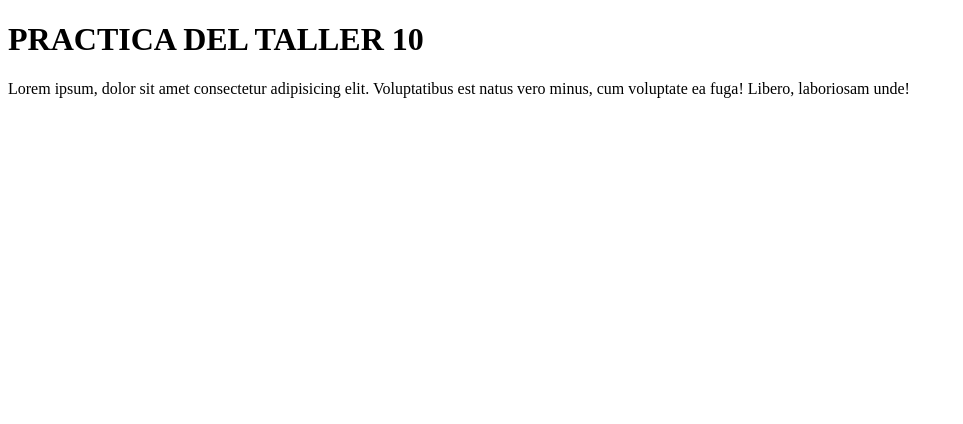
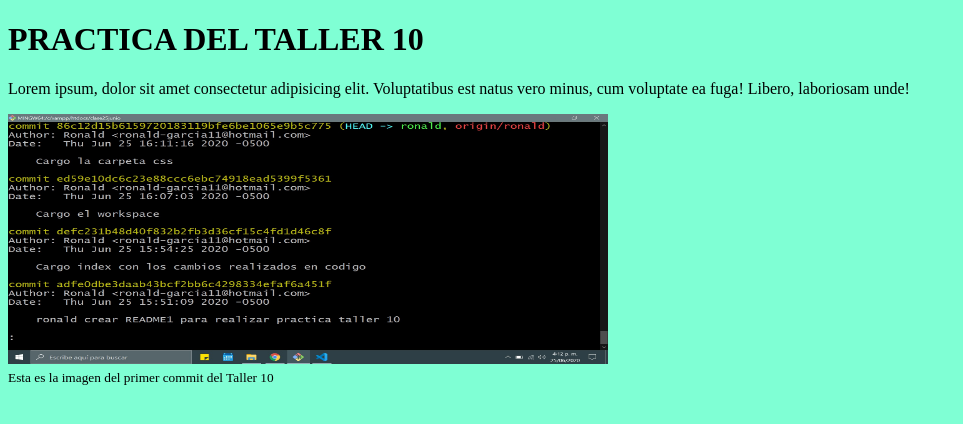
Before and after one commit to esteban111992/clase25junio, a plain HTML site: page index.html in a window 1280 px wide. Shown: the whole page, without its empty margins (0-963 px from the left). Drawn offline with Linux system fonts and the light colour scheme; files that its build step writes are made by us from their sources.

Commit message:
Cargo imagen en README1

```diff
--- a/index.html
+++ b/index.html
@@ -2,10 +2,13 @@
 <html lang="es">
     <head>
         <title>TALLER 10</title>
-        <link rel="stylesheet" href="estilo.css">
+        <link rel="stylesheet" type="text/css" href="ccs/estilos.css">
     </head>
     <body>
         <h1>PRACTICA DEL TALLER 10</h1>
         <P>Lorem ipsum, dolor sit amet consectetur adipisicing elit. Voluptatibus est natus vero minus, cum voluptate ea fuga! Libero, laboriosam unde!</P>
+        <img src="img/Imagen.jpg" width="600" height="250">
+        <br>
+        <small>Esta es la imagen del primer commit del Taller 10 </small>
     </body>
 </html>
```
Also changed, not shown: img/Imagen.jpg (added), 1 other file.
